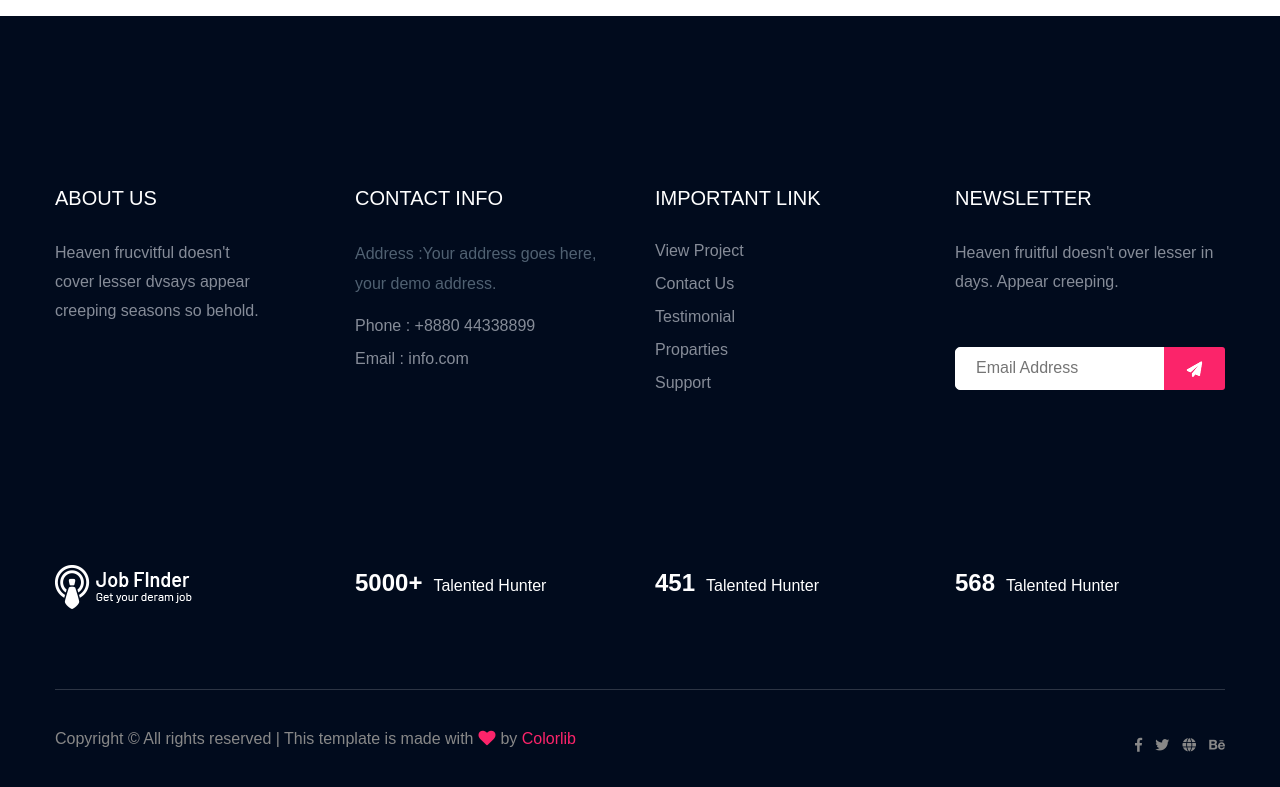
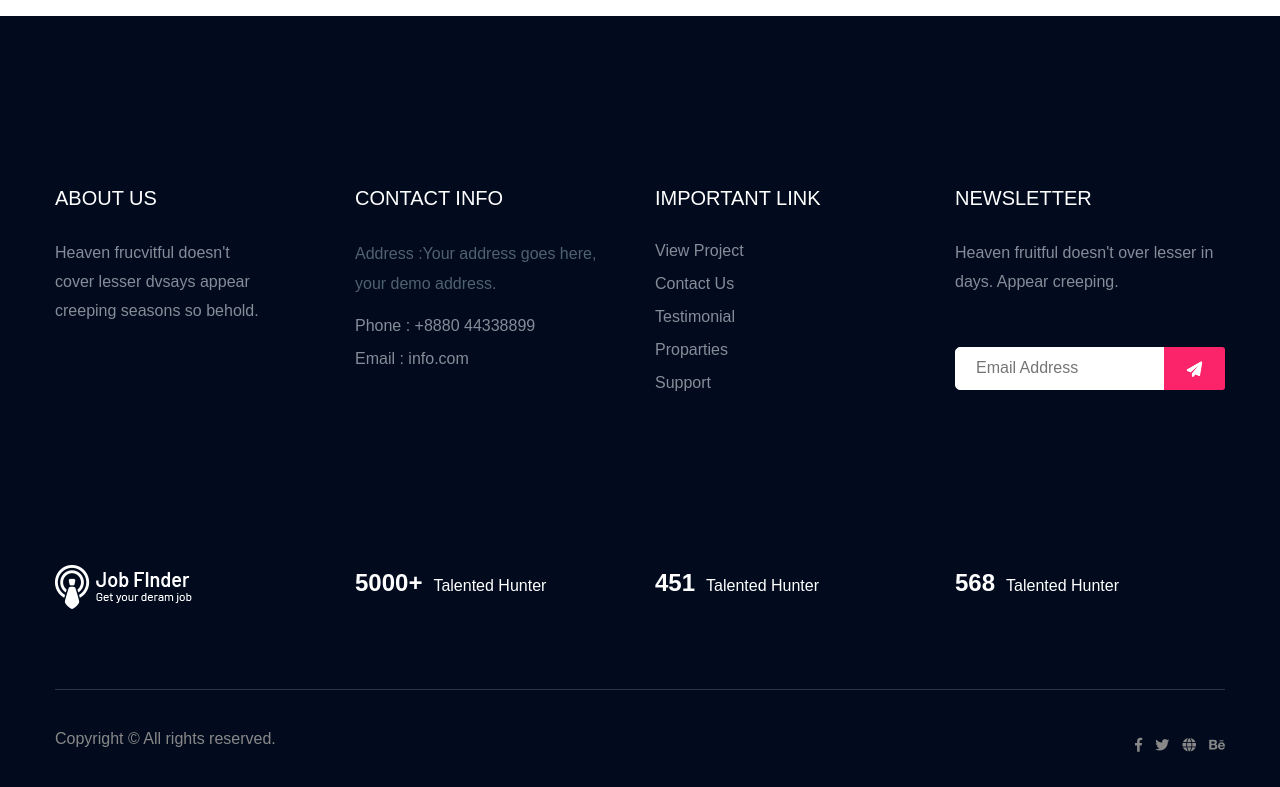
Before and after one commit to nourhaine1/JobFinder, an Angular app in the folder frontend/: page / in a window 1280 px wide. Shown: the part 745-1532 px from the top of the page. Built offline with nearby package versions, Linux system fonts and the light colour scheme; a web font is replaced by a local one.

Commit message:
Added app-footer.component.html

```diff
--- a/frontend/src/app/app-footer/app-footer.component.html
+++ b/frontend/src/app/app-footer/app-footer.component.html
@@ -22,8 +22,7 @@
                             <h4>Contact Info</h4>
                             <ul>
                                 <li>
-                                <p>Address :Your address goes
-                                    here, your demo address.</p>
+                                    <p>Address :Your address goes here, your demo address.</p>
                                 </li>
                                 <li><a href="#">Phone : +8880 44338899</a></li>
                                 <li><a href="#">Email : info.com</a></li>
@@ -54,16 +53,12 @@
                                 <p>Heaven fruitful doesn't over lesser in days. Appear creeping.</p>
                             </div>
                             <!-- Form -->
-                         <div class="footer-form" >
+                            <div class="footer-form">
                                 <div id="mc_embed_signup">
-                                 <form target="_blank" action="https://spondonit.us12.list-manage.com/subscribe/post?u=1462626880ade1ac87bd9c93a&amp;id=92a4423d01"
-                                 method="get" class="subscribe_form relative mail_part">
-                                     <input type="email" name="email" id="newsletter-form-email" placeholder="Email Address"
-                                     class="placeholder hide-on-focus" onfocus="this.placeholder = ''"
-                                     onblur="this.placeholder = ' Email Address '">
+                                    <form target="_blank" action="https://spondonit.us12.list-manage.com/subscribe/post?u=1462626880ade1ac87bd9c93a&amp;id=92a4423d01" method="get" class="subscribe_form relative mail_part">
+                                        <input type="email" name="email" id="newsletter-form-email" placeholder="Email Address" class="placeholder hide-on-focus" onfocus="this.placeholder = ''" onblur="this.placeholder = ' Email Address '">
                                         <div class="form-icon">
-                                         <button type="submit" name="submit" id="newsletter-submit"
-                                         class="email_icon newsletter-submit button-contactForm"><img src="assets/img/icon/form.png" alt=""></button>
+                                            <button type="submit" name="submit" id="newsletter-submit" class="email_icon newsletter-submit button-contactForm"><img src="assets/img/icon/form.png" alt=""></button>
                                         </div>
                                         <div class="mt-10 info"></div>
                                     </form>
@@ -110,9 +105,16 @@
                 <div class="row d-flex justify-content-between align-items-center">
                     <div class="col-xl-10 col-lg-10 ">
                         <div class="footer-copy-right">
-                             <p><!-- Link back to Colorlib can't be removed. Template is licensed under CC BY 3.0. -->
-Copyright &copy;<script>document.write(new Date().getFullYear());</script> All rights reserved | This template is made with <i class="fa fa-heart" aria-hidden="true"></i> by <a href="https://colorlib.com" target="_blank">Colorlib</a>
-<!-- Link back to Colorlib can't be removed. Template is licensed under CC BY 3.0. --></p>
+                            <p>
+                                <!-- Link back to Colorlib can't be removed. Template is licensed under CC BY 3.0. -->
+                                Copyright &copy;
+                                <script>
+                                    document.write(new Date().getFullYear());
+                                </script> All rights reserved.
+                                <!--<i class="fa fa-heart" aria-hidden="true"></i> by-->
+                                <!--<a href="https://colorlib.com" target="_blank">Colorlib</a>-->
+                                <!-- Link back to Colorlib can't be removed. Template is licensed under CC BY 3.0. -->
+                            </p>
                         </div>
                     </div>
                     <div class="col-xl-2 col-lg-2">
```
Lines whose indentation alone changed are shown as unchanged.
